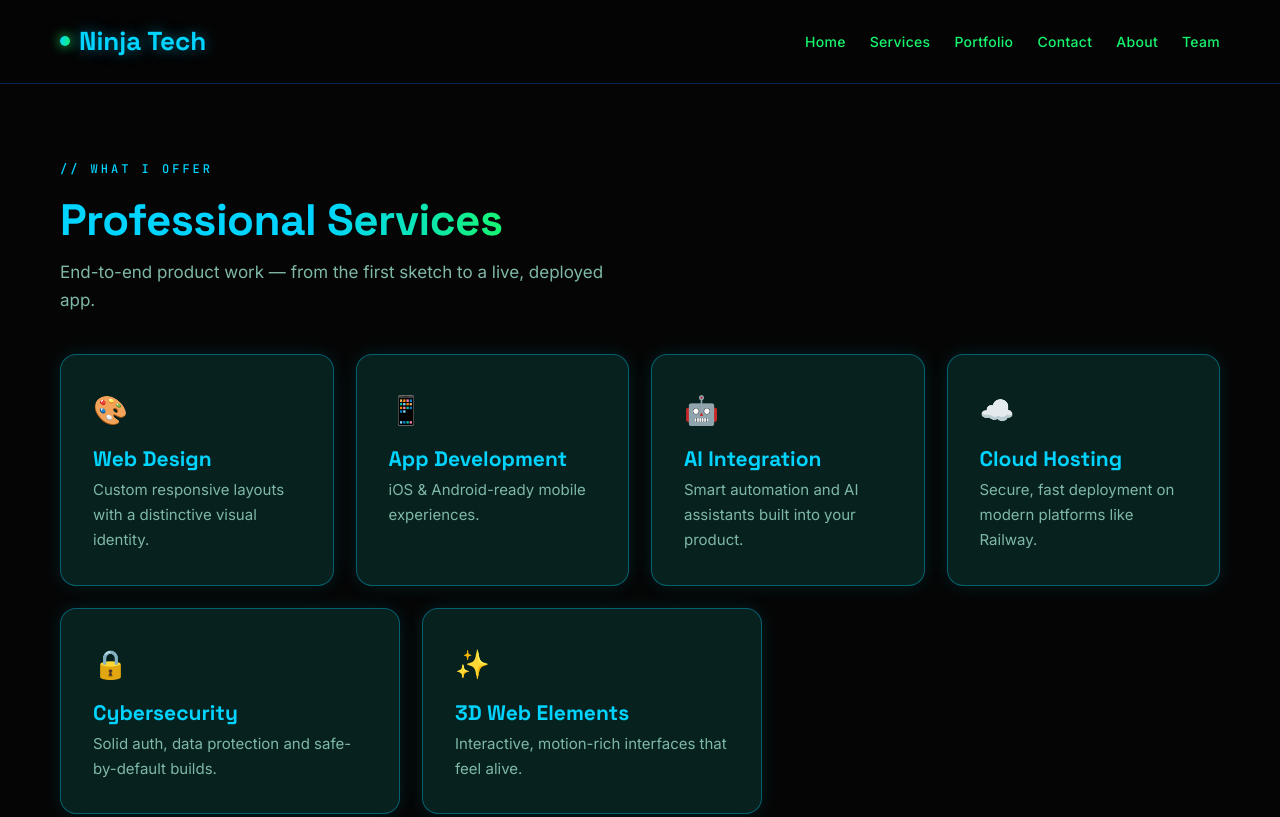
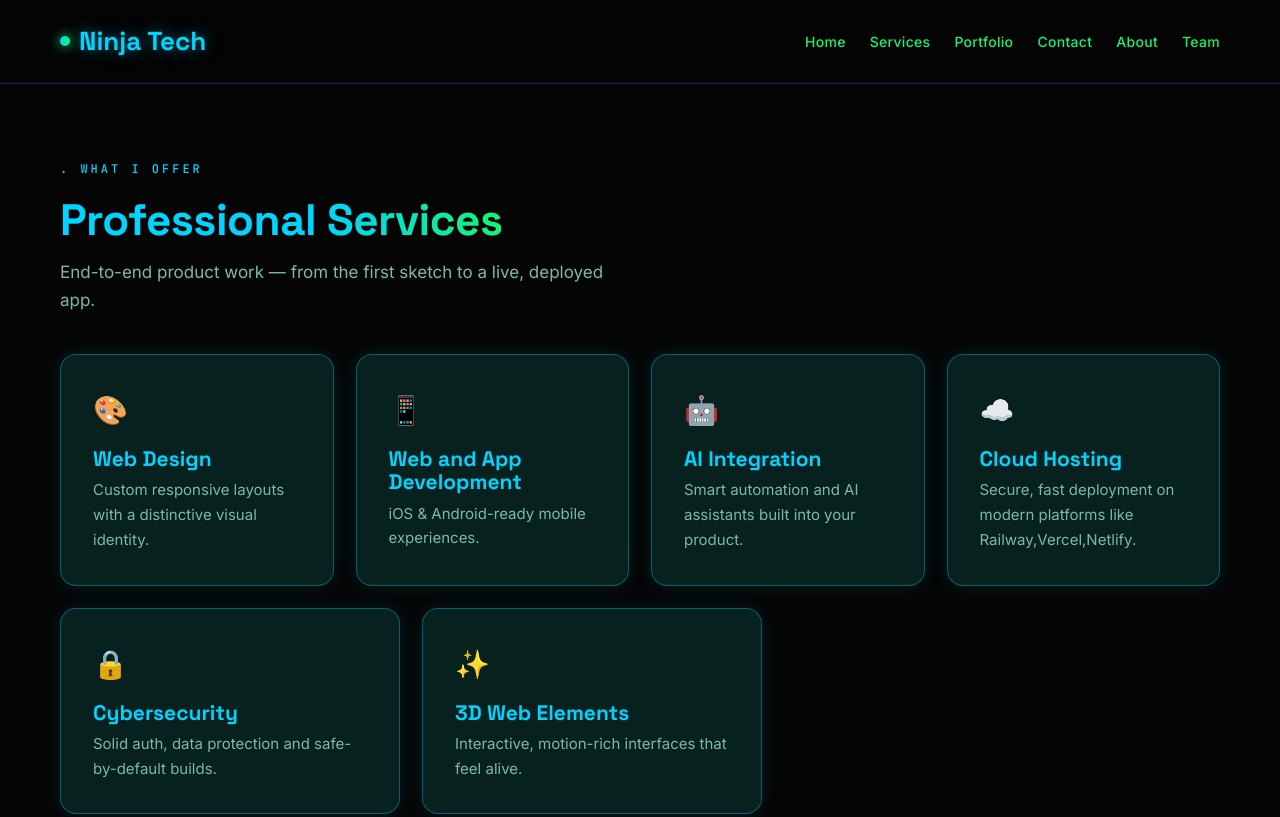
Before and after one commit to hamidsaima995-bit/NINJA-TECH, a plain HTML site: page services.html in a window 1280 px wide. Shown: the top 817 px of the page. Drawn offline with Linux system fonts and the light colour scheme.

Commit message:
Update services.html

```diff
--- a/services.html
+++ b/services.html
@@ -21,14 +21,14 @@
   </nav>
 
   <section class="section">
-    <span class="eyebrow">// What I offer</span>
+    <span class="eyebrow">. What I offer</span>
     <h2>Professional <span class="grad">Services</span></h2>
     <p class="lead">End-to-end product work — from the first sketch to a live, deployed app.</p>
     <div class="grid">
       <div class="box"><span class="ico">🎨</span><h3>Web Design</h3><p>Custom responsive layouts with a distinctive visual identity.</p></div>
-      <div class="box"><span class="ico">📱</span><h3>App Development</h3><p>iOS &amp; Android-ready mobile experiences.</p></div>
+      <div class="box"><span class="ico">📱</span><h3>Web and App Development</h3><p>iOS &amp; Android-ready mobile experiences.</p></div>
       <div class="box"><span class="ico">🤖</span><h3>AI Integration</h3><p>Smart automation and AI assistants built into your product.</p></div>
-      <div class="box"><span class="ico">☁️</span><h3>Cloud Hosting</h3><p>Secure, fast deployment on modern platforms like Railway.</p></div>
+      <div class="box"><span class="ico">☁️</span><h3>Cloud Hosting</h3><p>Secure, fast deployment on modern platforms like Railway,Vercel,Netlify.</p></div>
       <div class="box"><span class="ico">🔒</span><h3>Cybersecurity</h3><p>Solid auth, data protection and safe-by-default builds.</p></div>
       <div class="box"><span class="ico">✨</span><h3>3D Web Elements</h3><p>Interactive, motion-rich interfaces that feel alive.</p></div>
     </div>
```
